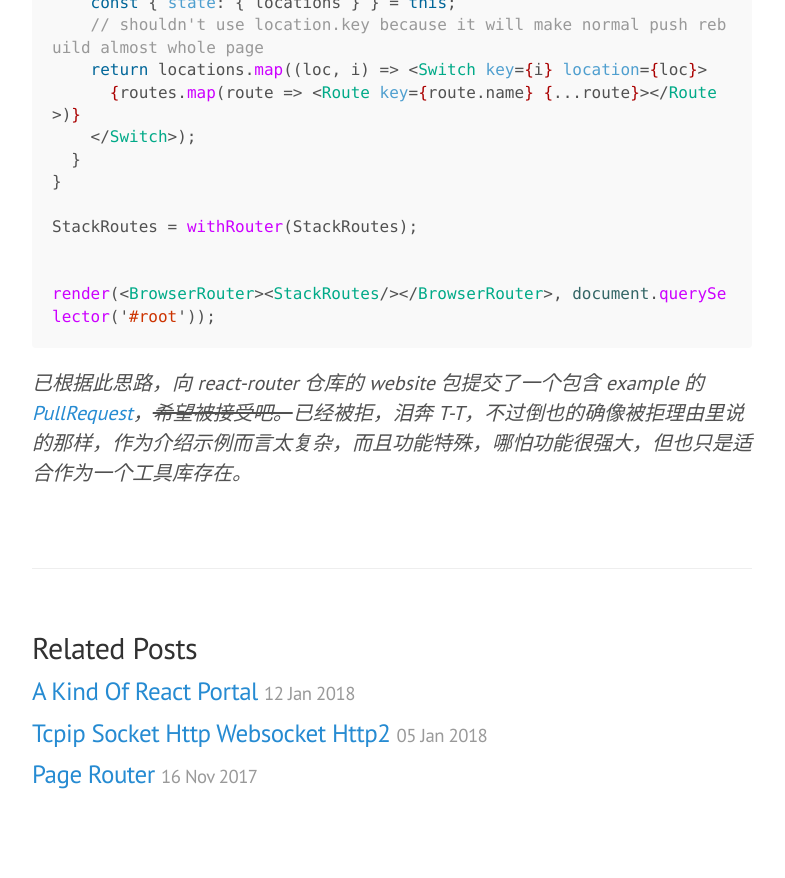
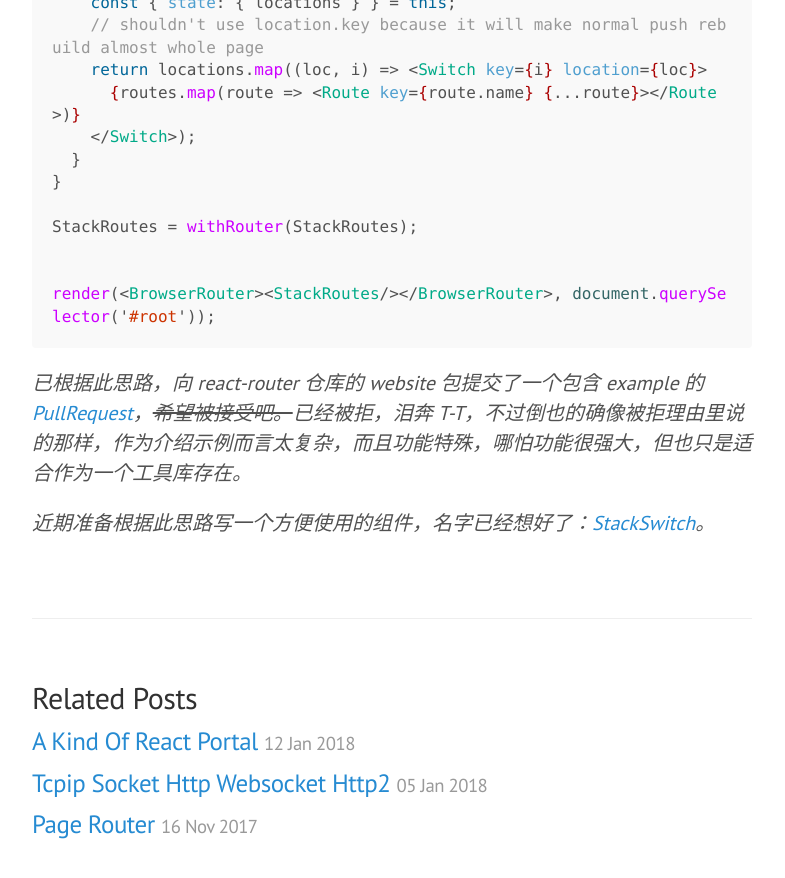
Before and after one commit to xialvjun/xialvjun.github.io, a Jekyll site: the page built from _posts/2018-01-04-stack-routes.md, in a window 1280 px wide and 900 px high, scrolled down 2900 px. Shown: the top 878 px of the window, without its empty margins (248-1033 px from the left). Built offline with Jekyll 4.4.1, drawn with Linux system fonts in a browser that asks for light colours; our own code applies the rules of GitHub Pages for plain Markdown files; before the commit the page ends 3750 px from its top, so only the background shows below that.

Commit message:
StackSwitch ok

````diff
--- a/_posts/2018-01-04-stack-routes.md
+++ b/_posts/2018-01-04-stack-routes.md
@@ -110,3 +110,5 @@ render(<BrowserRouter><StackRoutes/></BrowserRouter>, document.querySelector('#r
 ```
 
 *已根据此思路，向 react-router 仓库的 website 包提交了一个包含 example 的 [PullRequest](https://github.com/ReactTraining/react-router/pull/5835)，~~希望被接受吧。~~已经被拒，泪奔 T-T，不过倒也的确像被拒理由里说的那样，作为介绍示例而言太复杂，而且功能特殊，哪怕功能很强大，但也只是适合作为一个工具库存在。*
+
+*近期准备根据此思路写一个方便使用的组件，名字已经想好了：[StackSwitch](https://github.com/xialvjun/stack-switch)。*
````
